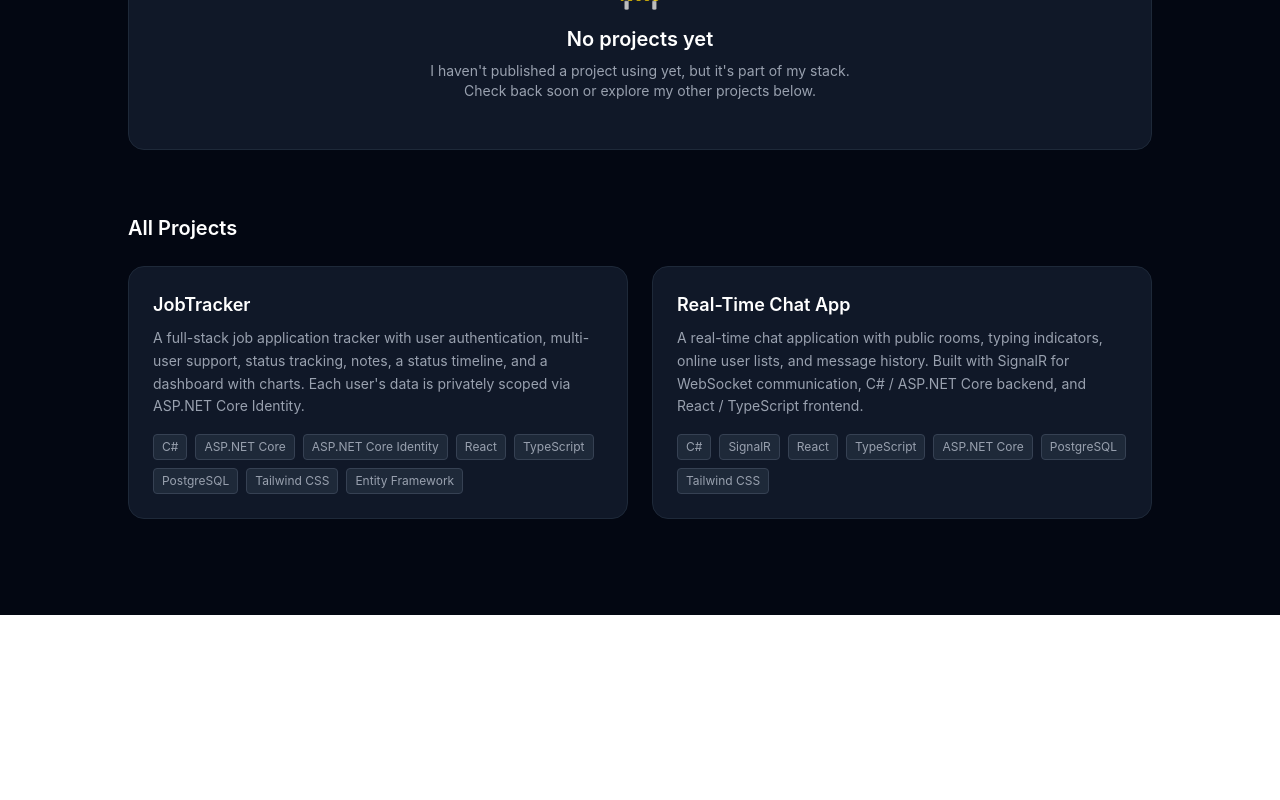
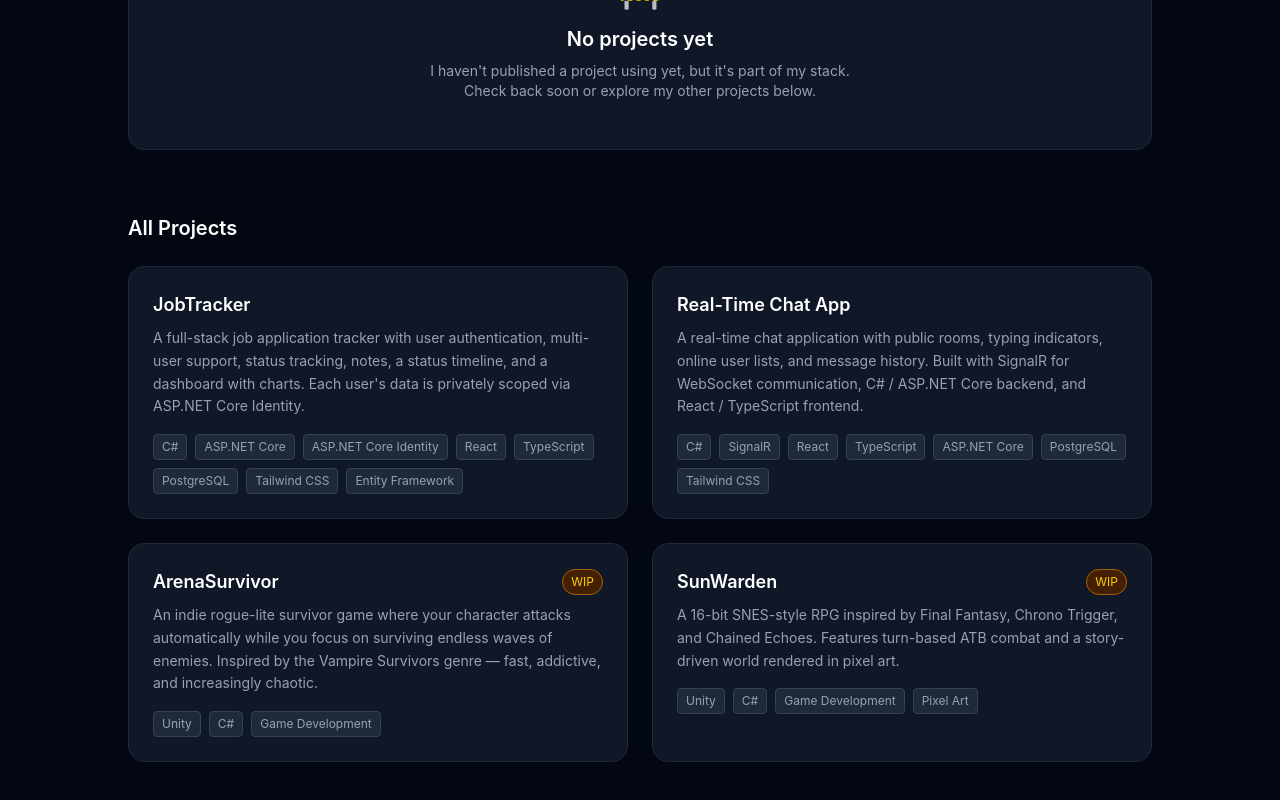
Before and after one commit to lsarm38/portfolio, a React app: page /projects in a window 1280 px wide. Shown: the part 395-1195 px from the top of the page. Before the commit the page ends 1010 px from the top, so only its background shows below. Built offline with nearby package versions, Linux system fonts and the light colour scheme; the HTML template or start-up script is replaced by a standard one.

Commit message:
feat: add ArenaSurvivor and SunWarden Unity game projects

```diff
--- a/src/components/About.tsx
+++ b/src/components/About.tsx
@@ -17,6 +17,12 @@ export default function About() {
               worked with Azure and the ELK stack for monitoring and audit
               logging. I'm comfortable across the full stack, from SQL query
               optimization to front-end UI development.
+            </p>
+            <p>
+              Outside of web development I'm currently building two indie games
+              in Unity — a rogue-lite survivor game and a 16-bit SNES-style RPG
+              — which lets me apply my C# skills in a completely different
+              domain.
             </p>
             <p>
               I'm currently looking for software engineering roles where I can
--- a/src/components/Skills.tsx
+++ b/src/components/Skills.tsx
@@ -1,5 +1,3 @@
-import { useNavigate } from "react-router-dom";
-
 const skillGroups = [
   {
     category: "Languages",
@@ -23,6 +21,10 @@ const skillGroups = [
     skills: ["PostgreSQL", "pgAdmin", "Azure", "ELK Stack"],
   },
   {
+    category: "Game Development",
+    skills: ["Unity", "Game Development", "Pixel Art"],
+  },
+  {
     category: "Tools & Platforms",
     skills: [
       "Power Automate",
@@ -34,40 +36,3 @@ const skillGroups = [
     ],
   },
 ];
-
-export default function Skills() {
-  const navigate = useNavigate();
-
-  return (
-    <section id="skills" className="py-24 px-6">
-      <div className="max-w-5xl mx-auto">
-        <h2 className="text-3xl font-bold mb-12 text-center">Skills</h2>
-        <div className="grid md:grid-cols-2 lg:grid-cols-3 gap-6">
-          {skillGroups.map((group) => (
-            <div
-              key={group.category}
-              className="bg-gray-900 border border-gray-800 rounded-2xl p-6"
-            >
-              <h3 className="text-sm font-medium text-blue-400 uppercase tracking-widest mb-4">
-                {group.category}
-              </h3>
-              <div className="flex flex-wrap gap-2">
-                {group.skills.map((skill) => (
-                  <button
-                    key={skill}
-                    onClick={() =>
-                      navigate(`/projects?skill=${encodeURIComponent(skill)}`)
-                    }
-                    className="px-3 py-1.5 bg-gray-800 border border-gray-700 hover:border-blue-500 hover:text-blue-400 rounded-lg text-sm text-gray-300 transition-colors cursor-pointer"
-                  >
-                    {skill}
-                  </button>
-                ))}
-              </div>
-            </div>
-          ))}
-        </div>
-      </div>
-    </section>
-  );
-}
--- a/src/data/projects.ts
+++ b/src/data/projects.ts
@@ -46,6 +46,26 @@ export const projects: Project[] = [
     live: true,
     wip: false,
   },
+  {
+    title: "ArenaSurvivor",
+    description:
+      "An indie rogue-lite survivor game where your character attacks automatically while you focus on surviving endless waves of enemies. Inspired by the Vampire Survivors genre — fast, addictive, and increasingly chaotic.",
+    stack: ["Unity", "C#", "Game Development"],
+    demo: "",
+    github: "https://github.com/lsarm38/ArenaSurvivor",
+    live: false,
+    wip: true,
+  },
+  {
+    title: "SunWarden",
+    description:
+      "A 16-bit SNES-style RPG inspired by Final Fantasy, Chrono Trigger, and Chained Echoes. Features turn-based ATB combat and a story-driven world rendered in pixel art.",
+    stack: ["Unity", "C#", "Game Development", "Pixel Art"],
+    demo: "",
+    github: "https://github.com/lsarm38/SunWarden",
+    live: false,
+    wip: true,
+  },
 ];
 
 export const allSkills = Array.from(
```
Also changed, not shown: 1 other file (tests, documents, lock files or other folders).
